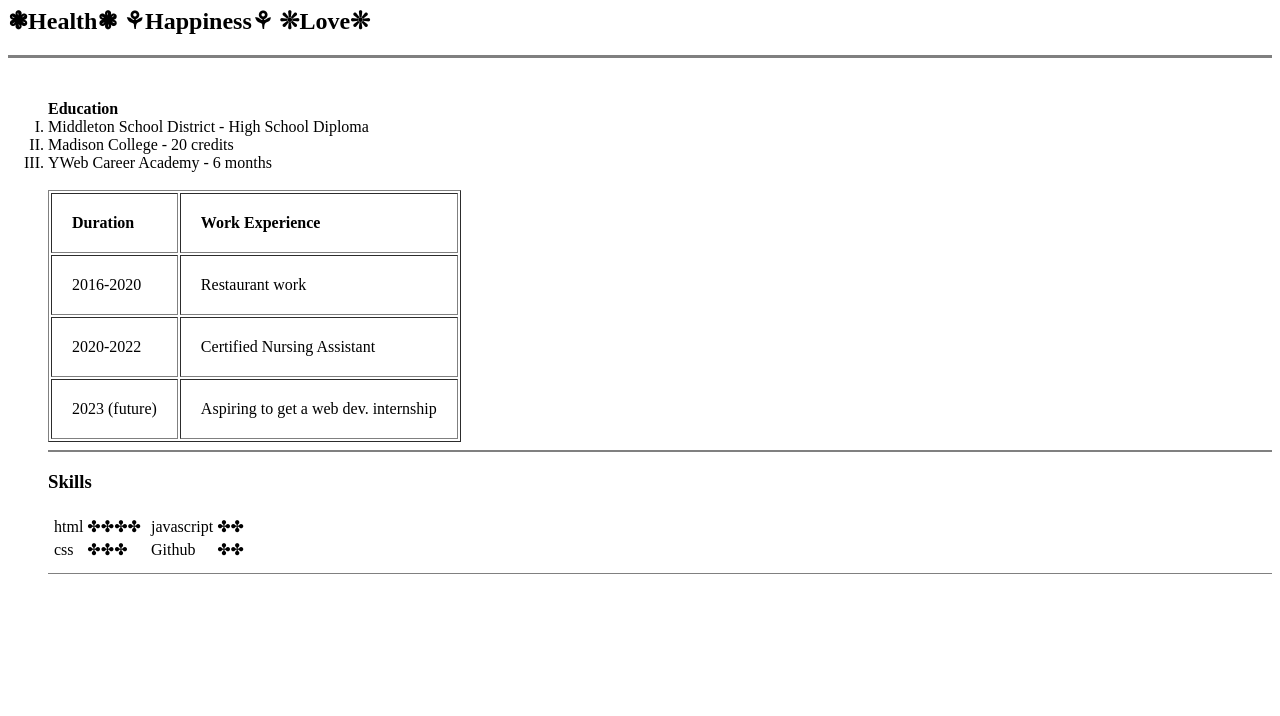
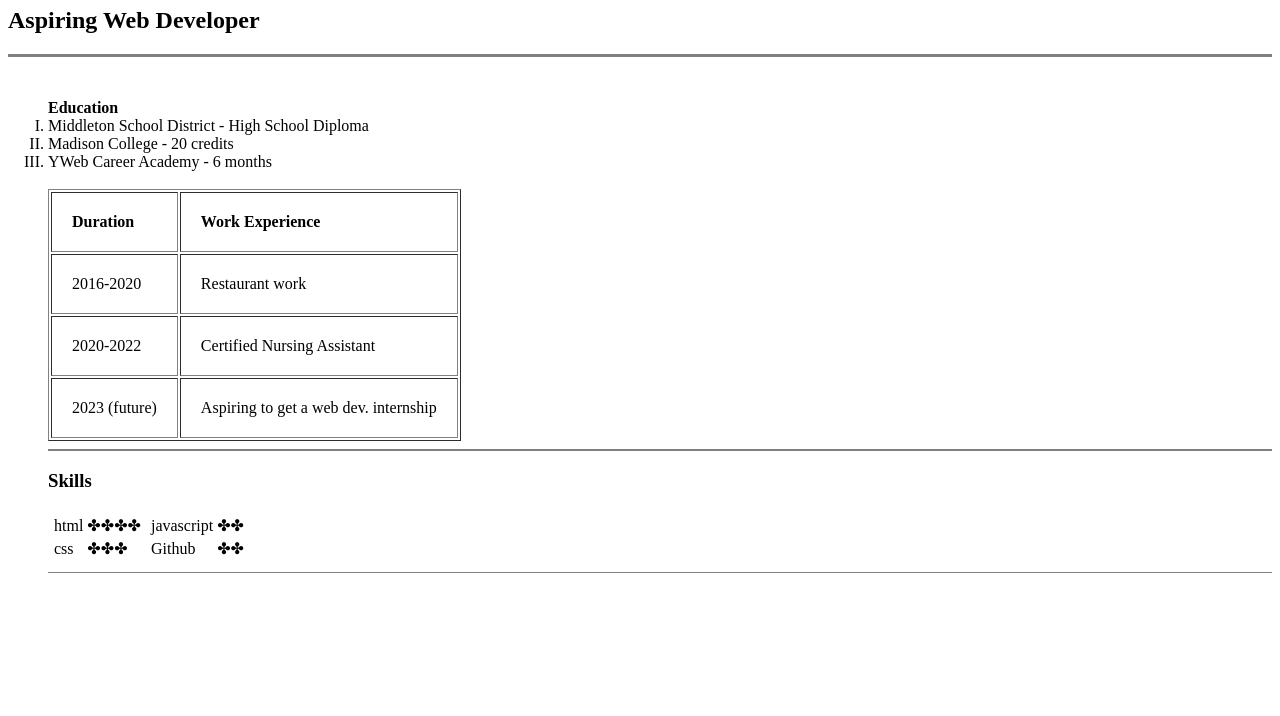
Before and after one commit to lamarlau/CV, a plain HTML site: page index.html in a window 1280 px wide. Shown: the part 84-800 px from the top of the page. Drawn offline with Linux system fonts and the light colour scheme.

Commit message:
Update index.html

```diff
--- a/index.html
+++ b/index.html
@@ -11,7 +11,7 @@
     <hr size="3" noshade>
         <left>
             <h1 id="name">Lauren LaMar CV Github</h1>
-            <h2 id="god">❃Health❃ ⚘Happiness⚘ ❊Love❊</h2>
+            <h2 id="aspiration">Aspiring Web Developer</h2>
         </left>
     <hr size="3" noshade>
     <br>
```
